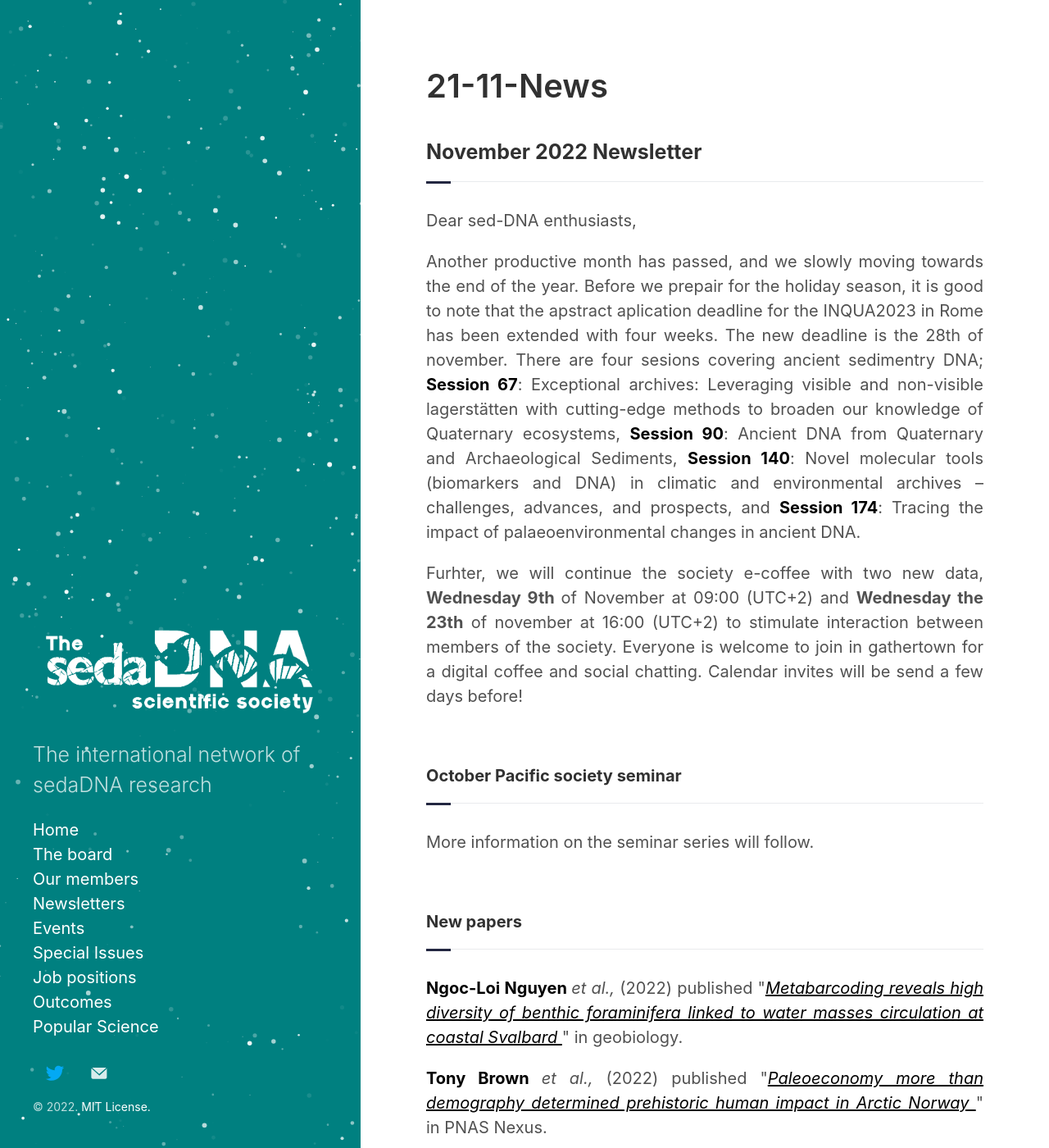
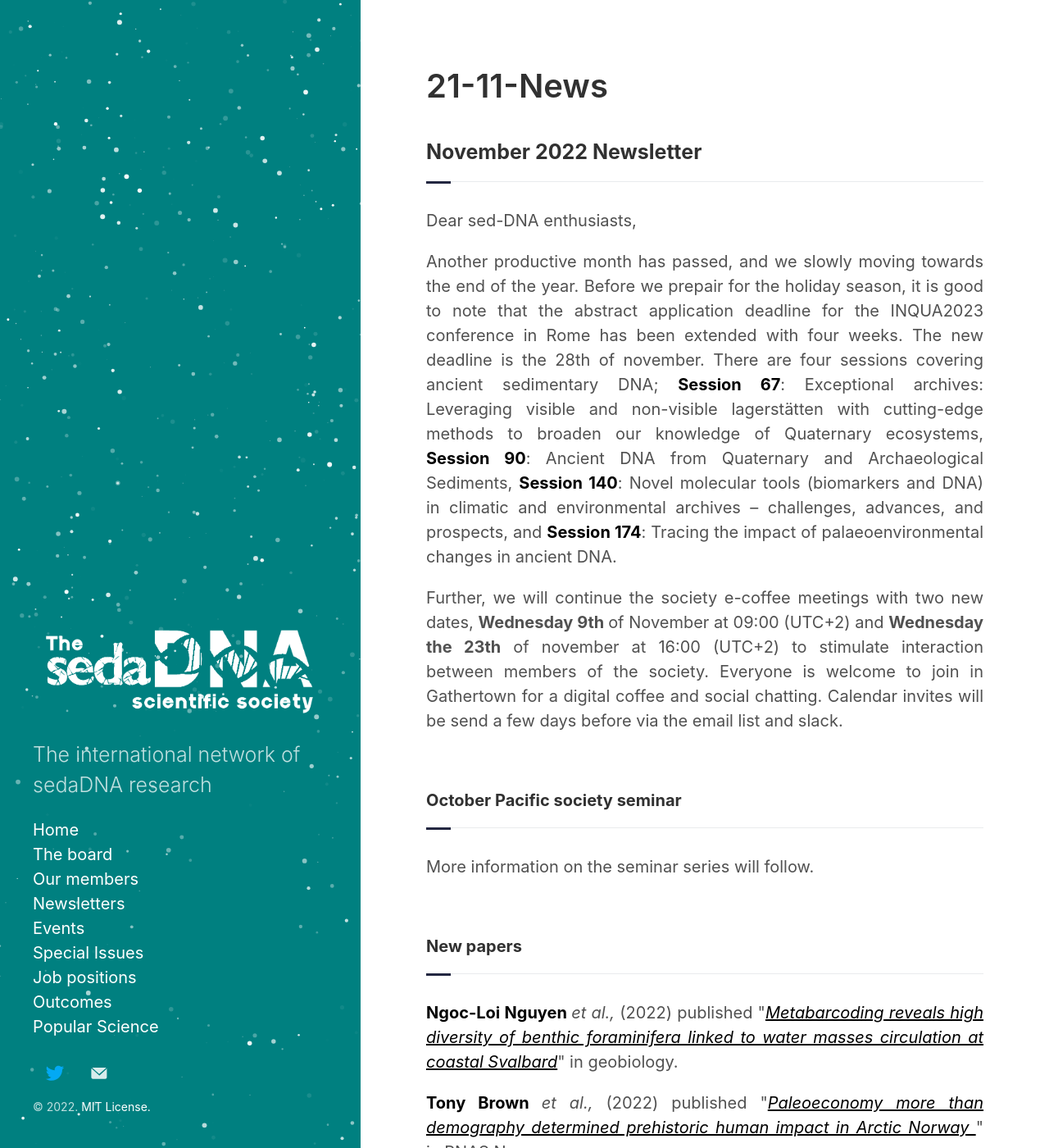
Before and after one commit to sedadna/sedadna.github.io, a Jekyll site: the page built from category/news/22-11.md, in a window 1280 px wide and 1400 px high. Shown: the whole window at 82% size. Built offline with Jekyll 4.4.1, drawn with Linux system fonts in a browser that asks for light colours.

Commit message:
Update 22-11.md

```diff
--- a/category/news/22-11.md
+++ b/category/news/22-11.md
@@ -10,11 +10,11 @@
 <p>Dear sed-DNA enthusiasts,</p>
 <div class="intro">
 <p>
-Another productive month has passed, and we slowly moving towards the end of the year. Before we prepair for the holiday season, it is good to note that the apstract aplication deadline for the INQUA2023 in Rome has been extended with four weeks. The new deadline is the 28th of november. There are four sesions covering ancient sedimentry DNA; <a href="https://inquaroma2023.org/conference-sessions/#cea1b432751a8f645" target="_blank"><b>Session 67</b></a>: Exceptional archives: Leveraging visible and non-visible lagerstätten with cutting-edge methods to broaden our knowledge of Quaternary ecosystems,
+Another productive month has passed, and we slowly moving towards the end of the year. Before we prepair for the holiday season, it is good to note that the abstract application deadline for the INQUA2023 conference in Rome has been extended with four weeks. The new deadline is the 28th of november. There are four sessions covering ancient sedimentary DNA; <a href="https://inquaroma2023.org/conference-sessions/#cea1b432751a8f645" target="_blank"><b>Session 67</b></a>: Exceptional archives: Leveraging visible and non-visible lagerstätten with cutting-edge methods to broaden our knowledge of Quaternary ecosystems,
 <a href="https://inquaroma2023.org/conference-sessions/#2ab240bb3d722bf59" target="_blank"><b>Session 90</b></a>: Ancient DNA from Quaternary and Archaeological Sediments, <a href="https://inquaroma2023.org/conference-sessions/#68afda2a6538bfe0a" target="_blank"><b>Session 140</b></a>: Novel molecular tools (biomarkers and DNA) in climatic and environmental archives – challenges, advances, and prospects, and <a href="https://inquaroma2023.org/conference-sessions/#1b42f8ecb32ea21c7" target="_blank"><b>Session 174</b></a>: Tracing the impact of palaeoenvironmental changes in ancient DNA.
 </p>
 <p>
-Furhter, we will continue the society e-coffee with two new data, <b>Wednesday 9th </b> of November at 09:00 (UTC+2) and <b>Wednesday the 23th</b> of november at 16:00 (UTC+2) to stimulate interaction between members of the society. Everyone is welcome to join in gathertown for a digital coffee and social chatting. Calendar invites will be send a few days before!
+Further, we will continue the society e-coffee meetings with two new dates, <b>Wednesday 9th </b> of November at 09:00 (UTC+2) and <b>Wednesday the 23th</b> of november at 16:00 (UTC+2) to stimulate interaction between members of the society. Everyone is welcome to join in Gathertown for a digital coffee and social chatting. Calendar invites will be send a few days before via the email list and slack.
 </p>
 <br>
 <div class="intro">
@@ -26,7 +26,7 @@
   <br>
 
 <h4 class="section-title underline">New papers</h4>
-<p><a href="https://www.researchgate.net/profile/Ngoc-Loi-Nguyen" target="_blank"><b>Ngoc-Loi Nguyen </b></a> <i>et al.,</i> (2022) published "<a href="https://doi.org/10.1111/2041-210X.14006" target="_blank"><u><i>Metabarcoding reveals high diversity of benthic foraminifera linked to water masses circulation at coastal Svalbard </i></u></a>" in geobiology.</p>
+<p><a href="https://www.researchgate.net/profile/Ngoc-Loi-Nguyen" target="_blank"><b>Ngoc-Loi Nguyen </b></a> <i>et al.,</i> (2022) published "<a href="https://onlinelibrary.wiley.com/doi/full/10.1111/gbi.12530" target="_blank"><u><i>Metabarcoding reveals high diversity of benthic foraminifera linked to water masses circulation at coastal Svalbard</i></u></a>" in geobiology.</p>
 
 <p><a href="https://www.researchgate.net/profile/Tony-Brown-8" target="_blank"><b>Tony Brown </b></a> <i>et al.,</i> (2022) published "<a href="https://doi.org/10.1093/pnasnexus/pgac209" target="_blank"><u><i>Paleoeconomy more than demography determined prehistoric human impact in Arctic Norway </i></u></a>" in PNAS Nexus.</p>
 
@@ -36,7 +36,7 @@
 
 <p><a href="https://www.researchgate.net/profile/Frederic-Rimet" target="_blank"><b>Frédéric Rimet </b></a> <i>et al.,</i> (2022) published "<a href="https://doi.org/10.1111/mec.16737" target="_blank"><u><i>Environmental filtering and mass effect are two important processes driving lake benthic diatoms: Results of a DNA metabarcoding study in a large lake </i></u></a>" in Molecular Ecology.</p>
 
-<p><a href="https://scholar.google.se/citations?user=3MAB84cAAAAJ&hl=en&oi=ao" target="_blank"><b>Lieveke van Vugt </b></a> <i>et al.,</i> (2022) published "<a href="https://doi.org/10.1111/mec.16737" target="_blank"><u><i>Pollen, macrofossils and sedaDNA reveal climate and land use impacts on Holocene mountain vegetation of the Lepontine Alps, Italy </i></u></a>" in Quaternary Science Reviews.</p>
+<p><a href="https://scholar.google.se/citations?user=3MAB84cAAAAJ&hl=en&oi=ao" target="_blank"><b>Lieveke van Vugt </b></a> <i>et al.,</i> (2022) published "<a href="https://www.sciencedirect.com/science/article/pii/S0277379122003808" target="_blank"><u><i>Pollen, macrofossils and sedaDNA reveal climate and land use impacts on Holocene mountain vegetation of the Lepontine Alps, Italy </i></u></a>" in Quaternary Science Reviews.</p>
 
 <br>
 <div class="intro">
```
